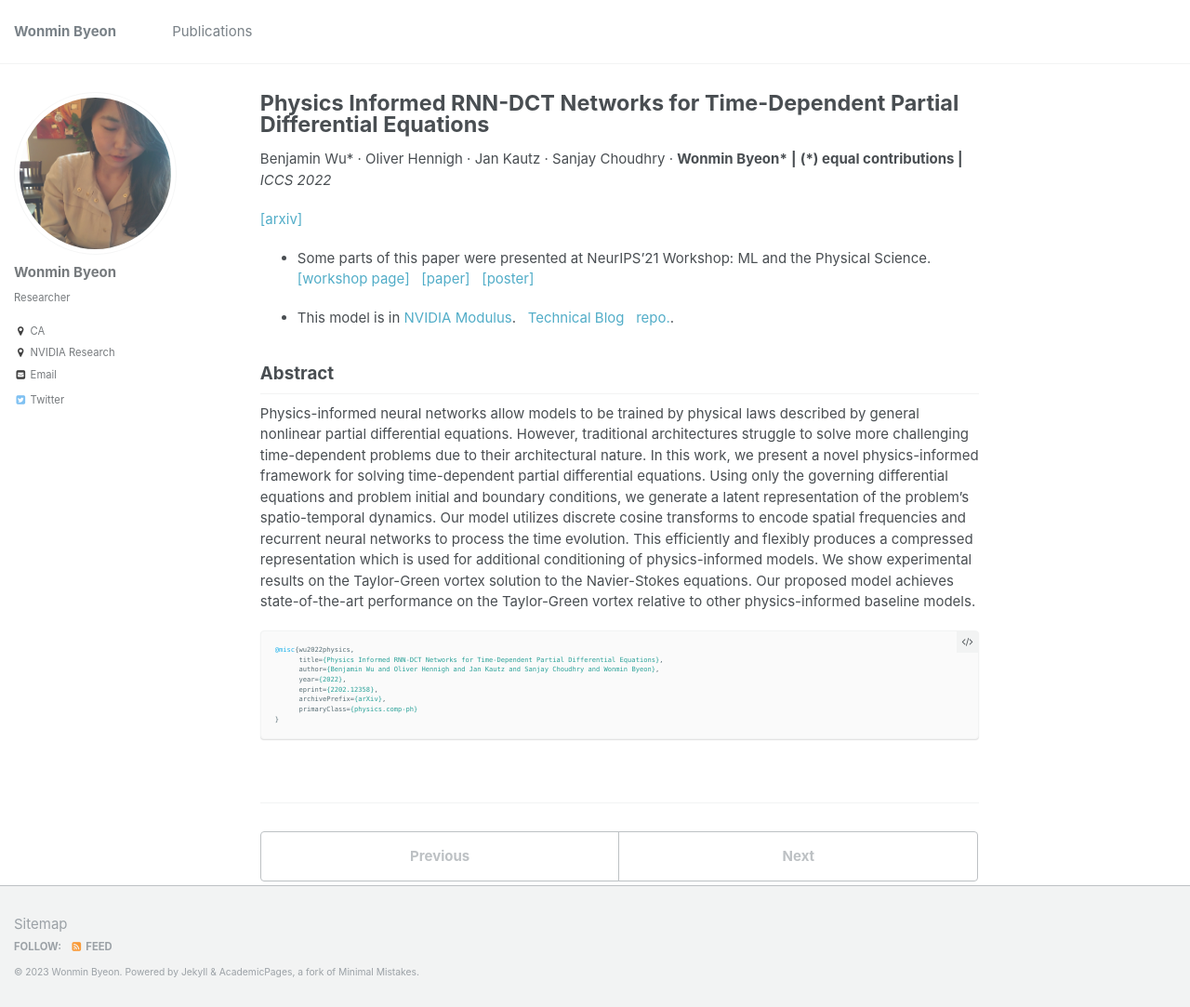
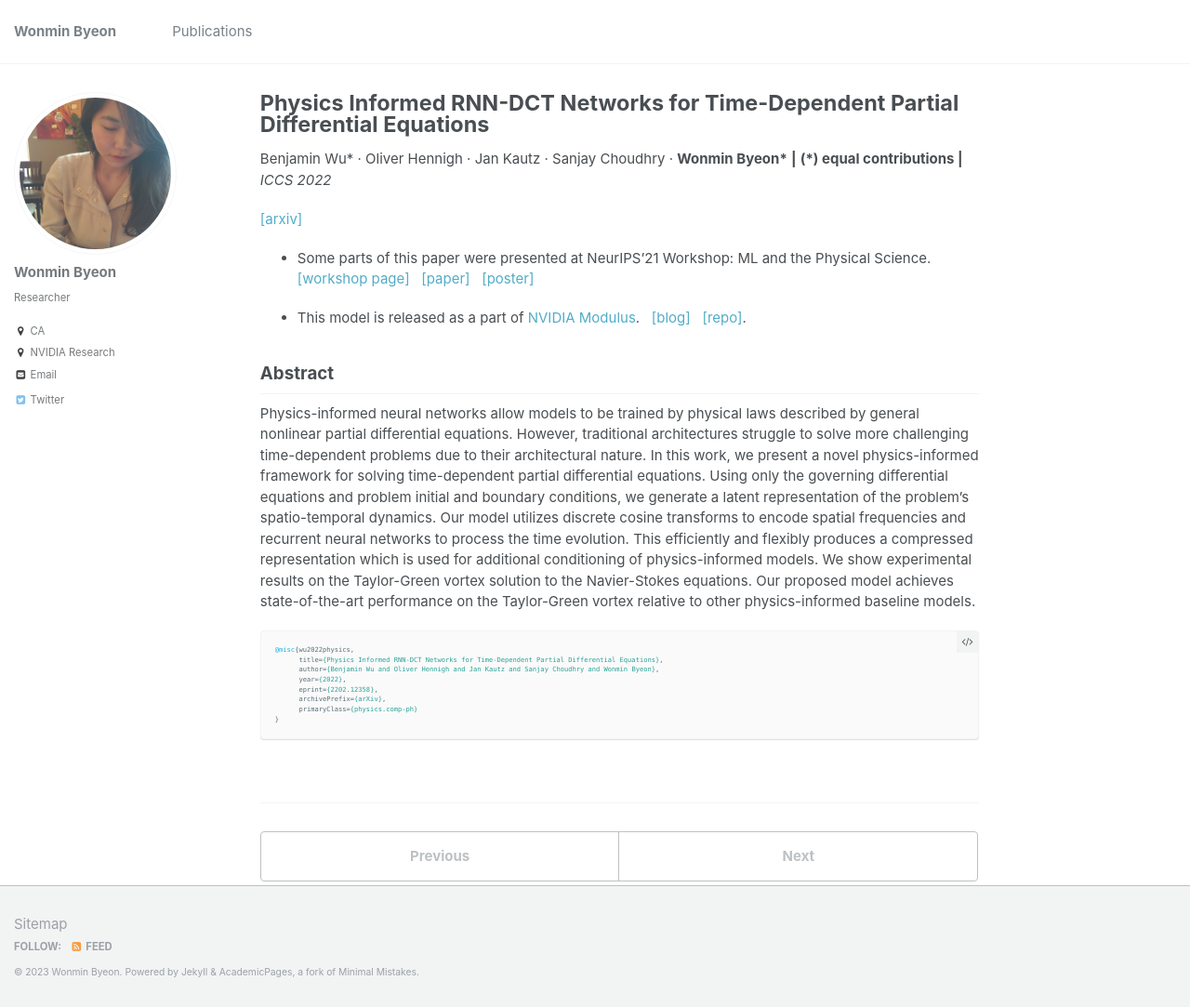
Before and after one commit to wonmin-byeon/wonmin-byeon.github.io, a Jekyll site: the page built from _publications/2022-rnndct.md, in a window 1280 px wide and 1083 px high. Shown: the whole window at 93% size. Built offline with Jekyll 4.4.1, drawn with Linux system fonts in a browser that asks for light colours.

Commit message:
update RNNDCT release

```diff
--- a/_publications/2022-rnndct.md
+++ b/_publications/2022-rnndct.md
@@ -14,8 +14,8 @@ paperurl: 'https://ml4physicalsciences.github.io/2021/files/NeurIPS_ML4PS_2021_1
 [[paper]](https://ml4physicalsciences.github.io/2021/files/NeurIPS_ML4PS_2021_121.pdf) &nbsp;
 [[poster]](https://ml4physicalsciences.github.io/2021/files/NeurIPS_ML4PS_2021_121_poster.png) &nbsp;
 
-* This model is in [NVIDIA Modulus](https://developer.nvidia.com/modulus). &nbsp;
- [Technical Blog](https://developer.nvidia.com/blog/develop-physics-informed-machine-learning-models-with-graph-neural-networks/) &nbsp; [repo.](https://github.com/NVIDIA/modulus).
+* This model is released as a part of [NVIDIA Modulus](https://developer.nvidia.com/modulus). &nbsp;
+ [[blog]](https://developer.nvidia.com/blog/develop-physics-informed-machine-learning-models-with-graph-neural-networks/) &nbsp; [[repo]](https://github.com/NVIDIA/modulus).
 
 ## Abstract
  Physics-informed neural networks allow models to be trained by physical laws described by general nonlinear partial differential equations. However, traditional architectures struggle to solve more challenging time-dependent problems due to their architectural nature. In this work, we present a novel physics-informed framework for solving time-dependent partial differential equations. Using only the governing differential equations and problem initial and boundary conditions, we generate a latent representation of the problem's spatio-temporal dynamics. Our model utilizes discrete cosine transforms to encode spatial frequencies and recurrent neural networks to process the time evolution. This efficiently and flexibly produces a compressed representation which is used for additional conditioning of physics-informed models. We show experimental results on the Taylor-Green vortex solution to the Navier-Stokes equations. Our proposed model achieves state-of-the-art performance on the Taylor-Green vortex relative to other physics-informed baseline models.
```
